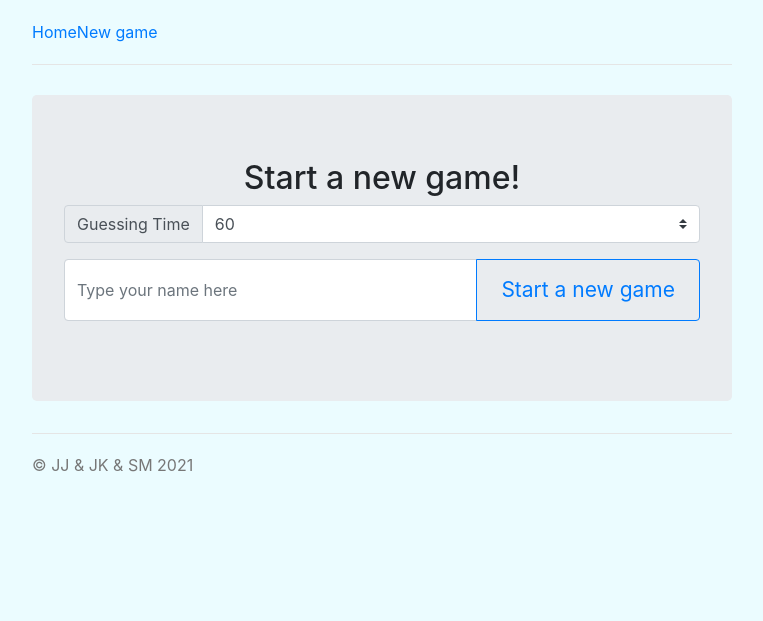
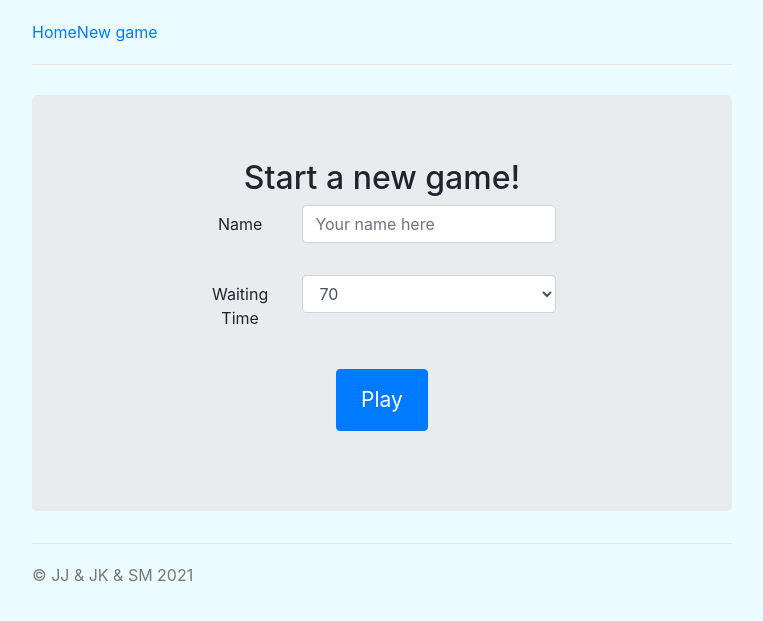
Before and after one commit to deJcob/DrawingAndGuessingGame, a Flask app: page /newGame in a window 1280 px wide. Shown: the top 621 px of the page, without its empty margins (258-1021 px from the left). Run offline with Flask 2, Linux system fonts and the light colour scheme; parts of the project's set-up code (start-up, migrations or seed data) failed here and were passed over; some libraries are stand-ins or nearby versions.

Commit message:
New game form implemented

```diff
--- a/app/main/forms.py
+++ b/app/main/forms.py
@@ -1,6 +1,7 @@
 from flask_wtf import FlaskForm
-from wtforms.fields import StringField, SubmitField
+from wtforms.fields import StringField, SubmitField, SelectField
 from wtforms.validators import *
+from Game import Game
 from wtforms.compat import string_types, text_type
 from wtforms.validators import Required
 
@@ -8,7 +9,7 @@ from wtforms.validators import Required
 class LoginForm(FlaskForm):
     """Accepts a nickname and a room."""
     name = StringField('Name', validators=[DataRequired()])
-    game_id = StringField('game_id', validators=[Optional()])
+    game_id = StringField('Game room', validators=[Optional()])
     submit = SubmitField('Play')
 
     def validate_game_id(form, field):
@@ -16,3 +17,11 @@ class LoginForm(FlaskForm):
             field.data = 1
         elif not int(field.data) in [1, 2, 3, 4]: # TODO in future check list of existing gamerooms
             raise ValidationError("The room does not exist")
+
+
+class NewGameForm(LoginForm):
+    values = []
+    for o in range(Game.minGuessingTime +  Game.timeStep, Game.maxGuessingTime, Game.timeStep):
+        values.append(o)
+
+    waiting_time = SelectField(u'Waiting Time', choices=values)
--- a/app/main/routes.py
+++ b/app/main/routes.py
@@ -1,14 +1,7 @@
 from flask import session, redirect, url_for, render_template, request
 from . import main
-from .forms import LoginForm
+from .forms import LoginForm, NewGameForm
 from Game import *
-
-class webApp:
-    url = "localhost:5000"
-    minGuessingTime = 60
-    maxGuessingTime = 120
-    timeStep = 10
-
 
 players = []
 
@@ -20,7 +13,7 @@ def home():
     if form.validate_on_submit():
         session['name'] = form.name.data
         if not form.game_id.data:
-            session['game_id'] = 1 # TODO in future get random game here
+            session['game_id'] = 1  # TODO in future get random game here
         else:
             session['game_id'] = form.game_id.data
         return redirect(url_for('main.game'))
@@ -30,11 +23,19 @@ def home():
     return render_template('index.html', form=form)
 
 
-@main.route('/newGame')
+@main.route('/newGame', methods=['GET', 'POST'])
 def newGame():
-    _webApp = webApp()
-    return render_template('new.html', params=_webApp)
-
+    form = NewGameForm()
+    if form.validate_on_submit():
+        session['name'] = form.name.data
+        form.game_id.data = 1  # TODO here create new game
+        session['game_id'] = form.game_id.data
+        game = Game(waiting_time=form.waiting_time.data, game_id=form.game_id.data, creator_name=form.name.data)
+        return redirect(url_for('main.game'))
+    elif request.method == 'GET':
+        form.name.data = session.get('name', '')
+        form.game_id.data = session.get('game_id', '')
+    return render_template('new.html', form=form)
 
 @main.route('/game', defaults={'game_id': None})
 @main.route('/game/<game_id>')  # This normal user link to the specified game
--- a/app/templates/new.html
+++ b/app/templates/new.html
@@ -20,29 +20,32 @@
         <div class="jumbotron">
             <h2>Start a new game!</h2>
             <form class="form-group" method="POST" action="{{ url_for('main.createGame') }}">
-                <div class="form-group">
-                    <div class="input-group mb-3">
-                        <div class="input-group-prepend">
-                            <label class="input-group-text" for="guessingTime">Guessing Time</label>
-                        </div>
-                        <select class="custom-select" id="guessingTime">
-                            <option selected>{{params.minGuessingTime}}</option>
-                            {% for o in range(params.minGuessingTime +  params.timeStep, params.maxGuessingTime, params.timeStep) %}
-                            <option value="{{o}}">{{o}}</option>
-                            {% endfor %}
-                        </select>
-                    </div>
-                    <div class="input-group mb-3">
-                        <input type="aname" name="inputName" id="inputName" class="form-control"
-                            placeholder="Type your name here" aria-label="Your name" aria-describedby="basic-addon2">
-                        <div class="input-group-append">
-                            <button type="submit" class="btn btn-outline-primary btn-success">Start a new
-                                game</button>
+                                <div class="row justify-content-center">
+                <form class="form-inline" method="POST">
+                    <div class="form-row align-items-center">
+                        <div class="input-append">
+                             <div class="form-group row">
+                                 {{ form.hidden_tag() }}
+                                 {{ form.name.label(class='col-sm-3 col-form-label') }}
+                                <div class="col-sm-9">
+                                    {{ form.name(placeholder='Your name here', class='form-control mb-3') }}
+                                    {% for error in form.name.errors %}<br> {{ error
+                                    }} {% endfor %}
+                                </div>
+                             </div>
+                              <div class="form-group row">
+                             {{ form.waiting_time.label(class='col-sm-3 col-form-label') }}
+                              <div class="col-sm-9">
+                            {{ form.waiting_time(class='form-control mb-3') }}<br> {% for error in form.waiting_time.errors %}
+                            {{ error }}{% endfor %}
+                                </div>
+                             </div>
+                            {{ form.submit(class='btn btn-primary') }}
+
                         </div>
                     </div>
-                    <p class="lead"></p>
+                </form>
                 </div>
-            </form>
         </div>
 
         <footer class="footer">
```
